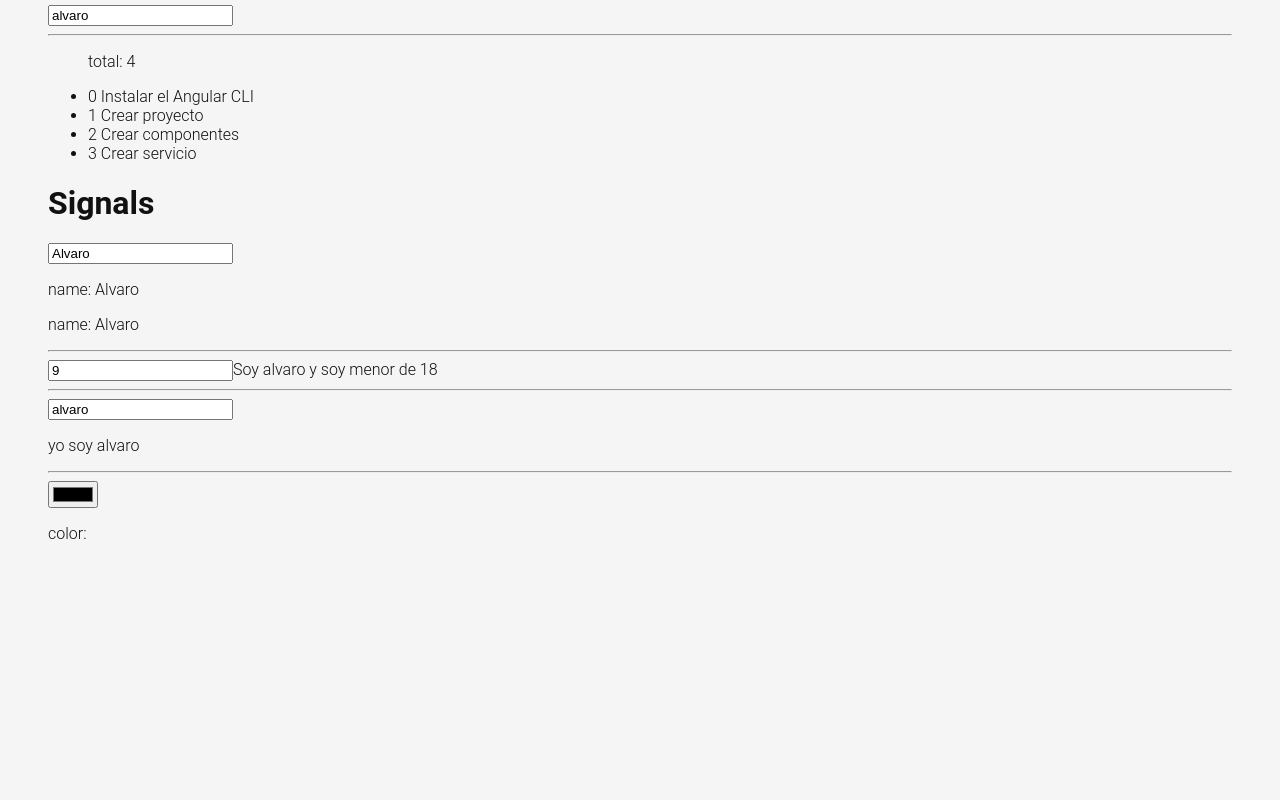
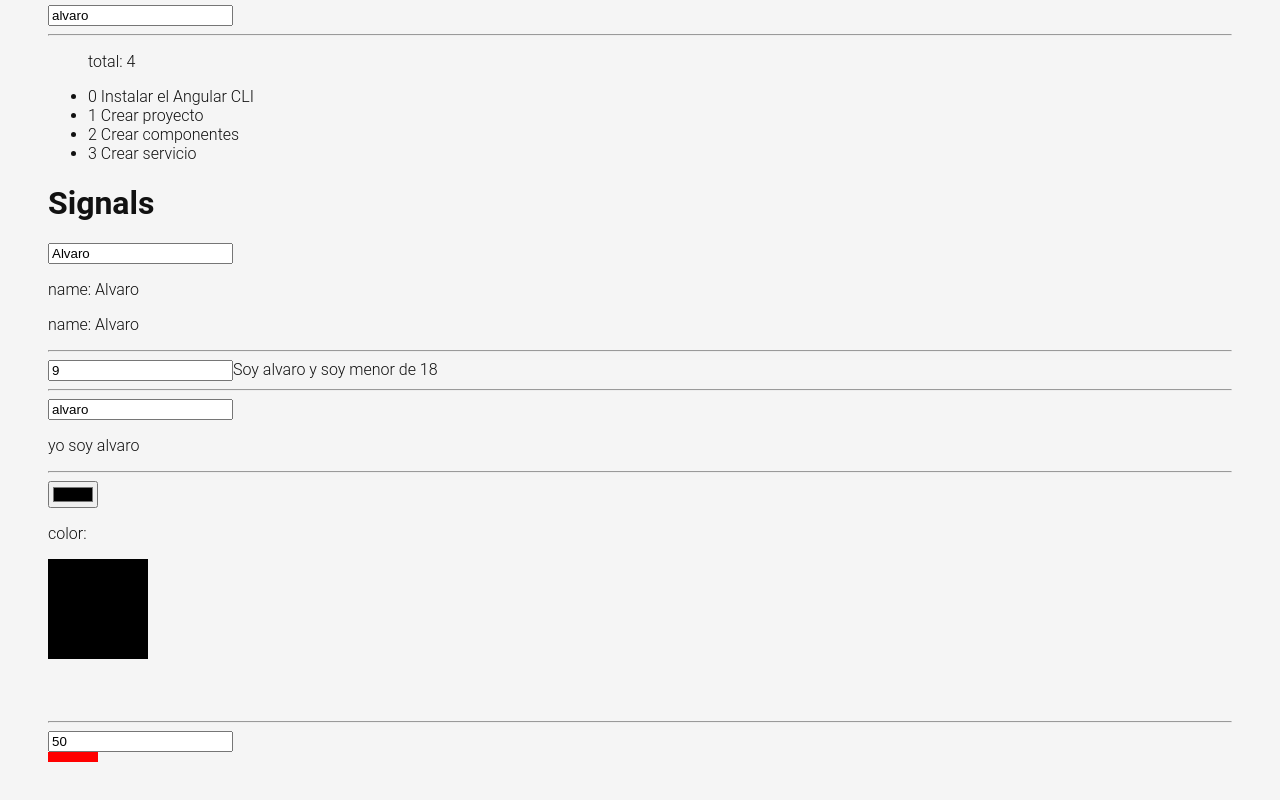
Before and after one commit to ACondori95/todoapp, an Angular app: page /labs in a window 1280 px wide. Shown: the part 1067-1867 px from the top of the page. Before the commit the page ends 1674 px from the top, so only its background shows below. Built offline with nearby package versions, Linux system fonts and the light colour scheme.

Commit message:
estilos al modo angular

```diff
--- a/src/app/pages/home/home.component.html
+++ b/src/app/pages/home/home.component.html
@@ -15,11 +15,6 @@
   </header>
   <div class="container todoapp-wrapper">
     <!-- This section should be hidden by default and shown when there are todos -->
-    <pre>
-      <code>
-        {{tasks() | json}}
-      </code>
-     </pre>
     <section class="main">
       <ul class="todo-list">
         <li *ngFor="let task of tasks(); index as i">
--- a/src/app/pages/home/home.component.ts
+++ b/src/app/pages/home/home.component.ts
@@ -37,9 +37,11 @@
 
   changeHandler() {
     if (this.newTaskCtrl.valid) {
-      const value = this.newTaskCtrl.value;
-      this.addTask(value);
-      this.newTaskCtrl.setValue('');
+      const value = this.newTaskCtrl.value.trim();
+      if (value !== '') {
+        this.addTask(value);
+        this.newTaskCtrl.setValue('');
+      }
     }
   }
 
--- a/src/app/pages/labs/labs.component.css
+++ b/src/app/pages/labs/labs.component.css
@@ -1,3 +1,9 @@
 .container {
   padding: 3rem;
 }
+
+.box {
+  height: 10px;
+  display: block;
+  background-color: red;
+}
--- a/src/app/pages/labs/labs.component.html
+++ b/src/app/pages/labs/labs.component.html
@@ -65,4 +65,18 @@
   <hr />
   <input type="color" [formControl]="colorCtrl" />
   <p>color: {{ colorCtrl.value }}</p>
+  <svg>
+    <g>
+      <rect
+        x="0"
+        y="0"
+        height="100"
+        width="100"
+        [attr.fill]="colorCtrl.value"
+      />
+    </g>
+  </svg>
+  <hr />
+  <input type="number" [formControl]="widthCtrl" />
+  <span class="box" [style.width.px]="widthCtrl.value"></span>
 </div>
--- a/src/app/pages/labs/labs.component.ts
+++ b/src/app/pages/labs/labs.component.ts
@@ -29,6 +29,7 @@
   });
 
   colorCtrl = new FormControl();
+  widthCtrl = new FormControl(50, { nonNullable: true });
 
   constructor() {
     this.colorCtrl.valueChanges.subscribe((value) => {
```
